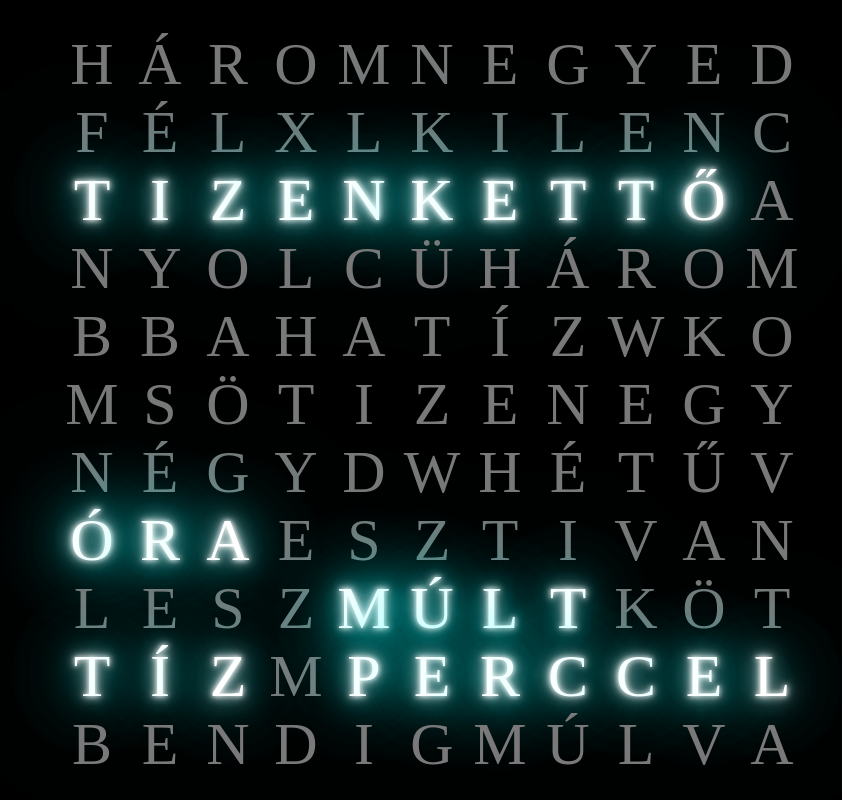
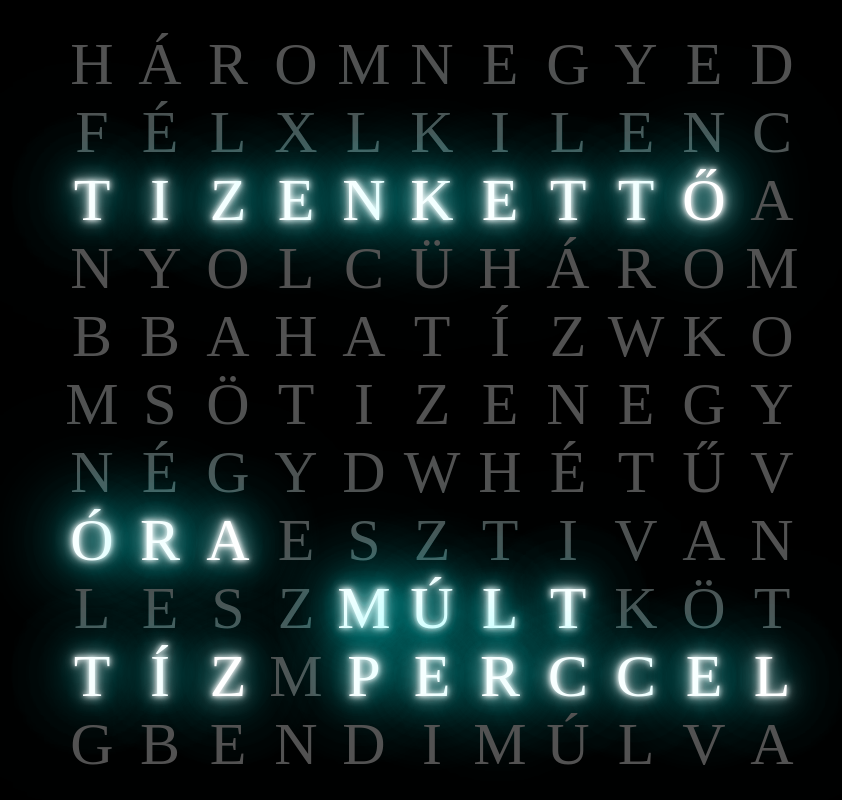
Before and after one commit to oroszlanolo/text-clock, a plain HTML site: page index.html in a window 1280 px wide. Shown: the whole page, without its empty margins (208-1050 px from the left). Drawn offline with Linux system fonts and the light colour scheme.

Commit message:
minor layout update

```diff
--- a/clock.js
+++ b/clock.js
@@ -130,12 +130,12 @@ export const layoutData = [
         { "val": "l", "classes": ["perccel"] }
     ],
     [
+        { "val": "g", "classes": [] },
         { "val": "b", "classes": [] },
         { "val": "e", "classes": [] },
         { "val": "n", "classes": [] },
         { "val": "d", "classes": [] },
         { "val": "i", "classes": [] },
-        { "val": "g", "classes": [] },
         { "val": "m", "classes": ["múlva"] },
         { "val": "ú", "classes": ["múlva"] },
         { "val": "l", "classes": ["múlva"] },
--- a/styles.css
+++ b/styles.css
@@ -5,7 +5,7 @@
 
 body {
     background-color: black;
-    color: rgb(121, 121, 121);
+    color: rgb(82, 82, 82);
     font-size: 5rem;
 }
 
```
